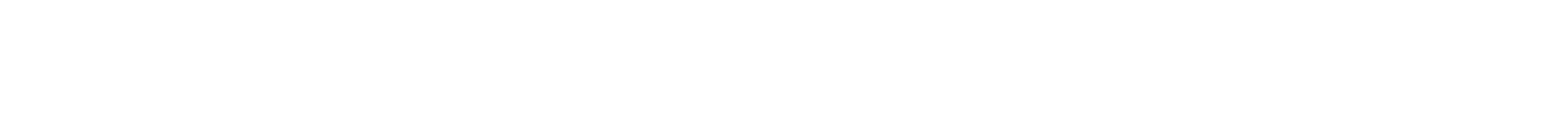
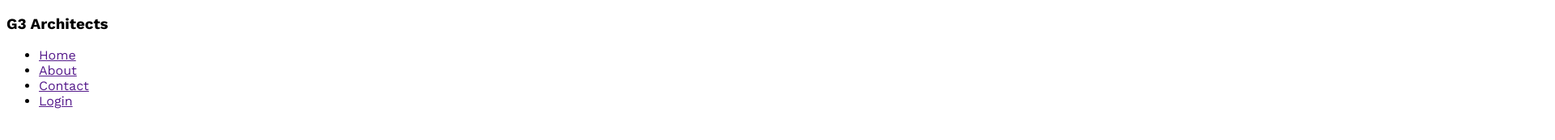
Before and after one commit to Tanvir-Ramim/g3-architects-website, a plain HTML site: page index.html in a window 1280 px wide. Shown: the whole page at 81% size, 1920 px wide, since content can reach past the window. Drawn offline with nearby package versions, Linux system fonts and the light colour scheme.

Commit message:
font set up

```diff
--- a/index.html
+++ b/index.html
@@ -7,6 +7,23 @@
     <link rel="stylesheet" href="style.css">
 </head>
 <body>
+    <header>
+        <!-- nav section -->
+        <nav>
+            <h3>G3 Architects</h3>
+            <ul>
+                <li><a href="">Home</a></li>
+                <li><a href="">About</a></li>
+                <li><a href="">Contact</a></li>
+                <li><a href="">Login</a></li>
+            </ul>
+        </nav>
+    </header>
+    <main>
 
+    </main>
+    <footer>
+
+    </footer>
 </body>
 </html>
--- a/style.css
+++ b/style.css
@@ -0,0 +1,12 @@
+/* font work sans from google */
+  @import url('https://fonts.googleapis.com/css2?family=Work+Sans:wght@400;500;600;700;800&display=swap');
+
+  *{
+    font-family: 'Work Sans', sans-serif;
+  }
+  /* header style  nav*/
+  header{
+    width: 1920px;
+height: 1322px;
+flex-shrink: 0;
+  }
```
